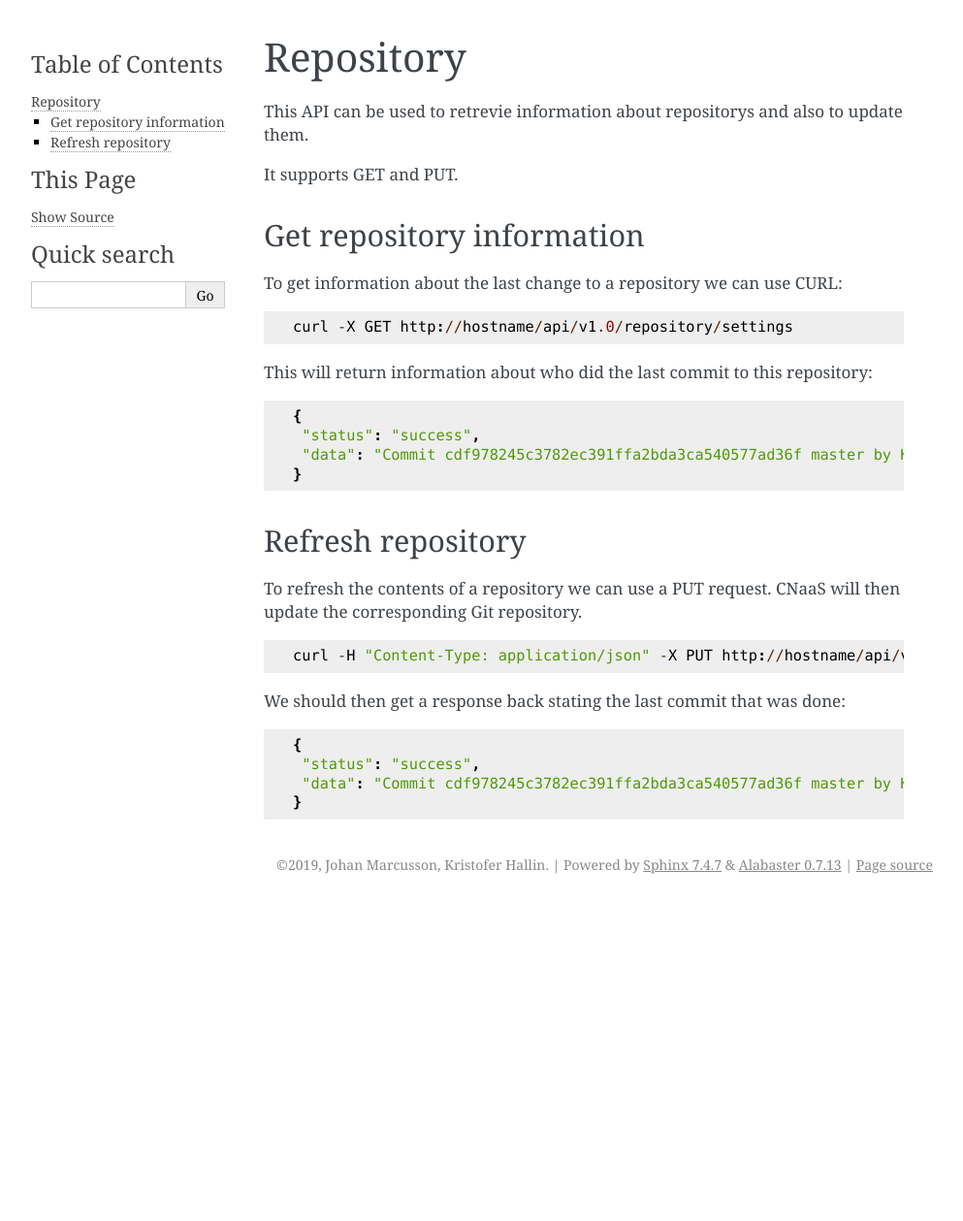
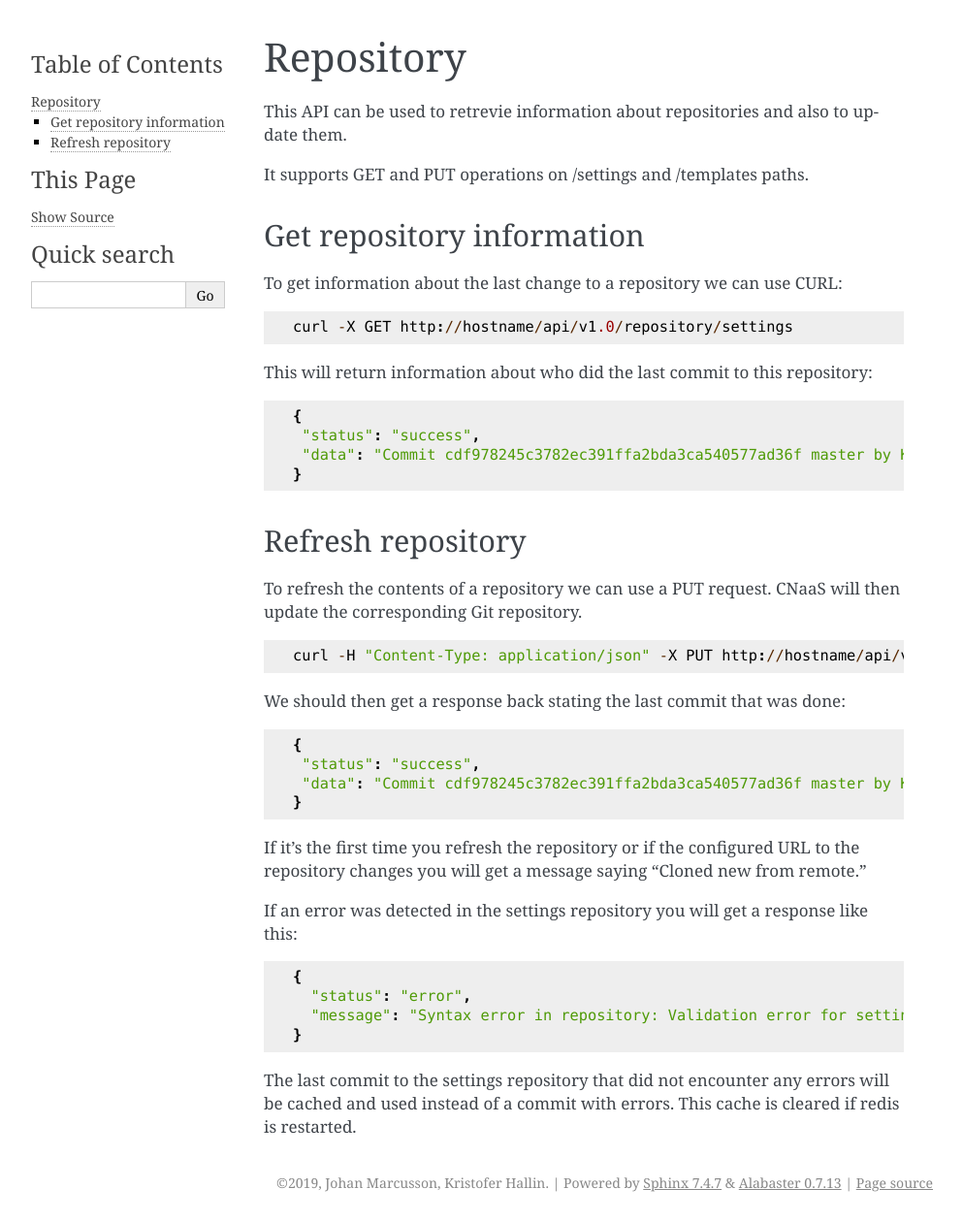
Before and after one commit to SUNET/cnaas-nms, a Sphinx documentation site: the page built from docs/apiref/repository.rst, in a window 1280 px wide. Shown: the whole page at 97% size, without its empty margins (148-1141 px from the left). Built offline with Sphinx 7.4.7, drawn with Linux system fonts in a browser that asks for light colours; before the commit the page ends 931 px from its top, so only the background shows below that.

Commit message:
Update docs with example of refresh error, and info about caching of last non-error settings commit

```diff
--- a/docs/apiref/repository.rst
+++ b/docs/apiref/repository.rst
@@ -1,9 +1,9 @@
 Repository
 ==========
 
-This API can be used to retrevie information about repositorys and also to update them.
+This API can be used to retrevie information about repositories and also to update them.
 
-It supports GET and PUT.
+It supports GET and PUT operations on /settings and /templates paths.
 
 Get repository information
 --------------------------
@@ -41,3 +41,19 @@ We should then get a response back stating the last commit that was done:
     "status": "success",
     "data": "Commit cdf978245c3782ec391ffa2bda3ca540577ad36f master by Kristofer Hallin at 2019-06-13 10:07:32+02:00\n"
    }
+
+If it's the first time you refresh the repository or if the configured URL to the repository
+changes you will get a message saying "Cloned new from remote."
+
+If an error was detected in the settings repository you will get a response like this:
+
+::
+
+   {
+     "status": "error",
+     "message": "Syntax error in repository: Validation error for setting vxlans->student2->vlan_id, bad value: 501555 (value origin: global->vxlans.yml)\nMessage: ensure this value is less than 4096\n"
+   }
+
+The last commit to the settings repository that did not encounter any errors will be
+cached and used instead of a commit with errors. This cache is cleared if redis is
+restarted.
```
